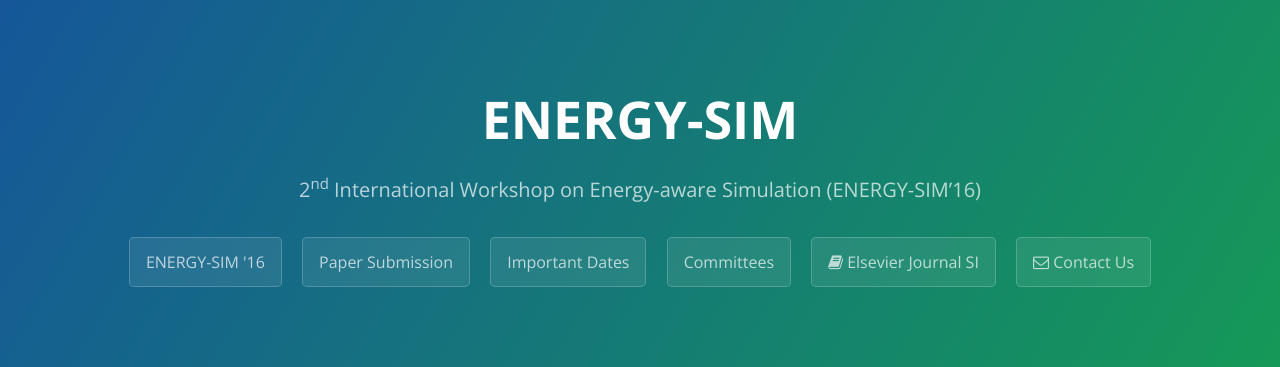
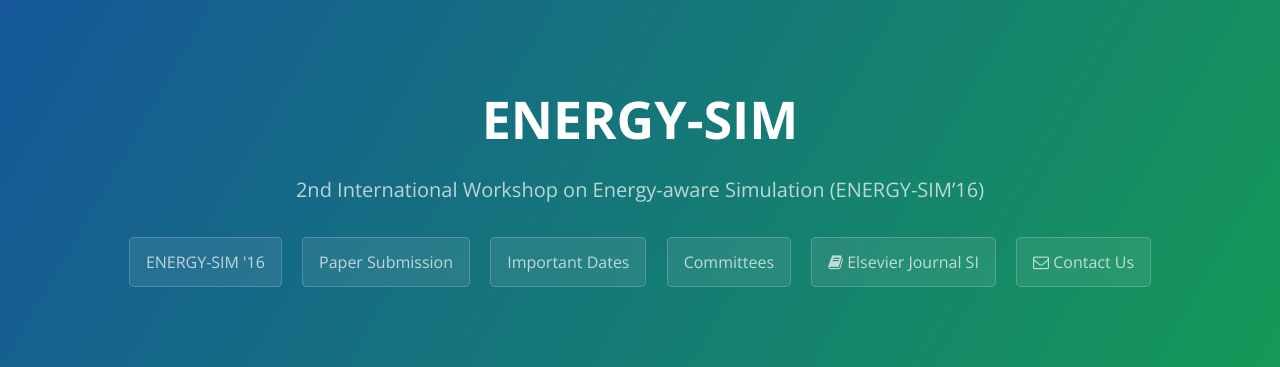
Before and after one commit to ENERGY-SIM/energy-sim.github.io, a Jekyll site: the page built from 2016.md, in a window 1280 px wide and 900 px high. Shown: the top 367 px of the window. Built offline with Jekyll 4.4.1, drawn with Linux system fonts in a browser that asks for light colours; nearby versions of some CDN libraries.

Commit message:
Update 2016.md

```diff
--- a/2016.md
+++ b/2016.md
@@ -1,6 +1,6 @@
 ---
 layout: page
-title: 2<sup>nd</sup> International Workshop on Energy-aware Simulation (ENERGY-SIM’16)
+title: 2nd International Workshop on Energy-aware Simulation (ENERGY-SIM’16)
 permalink: /
 redirect_from: "/2016/"
 ---
```
